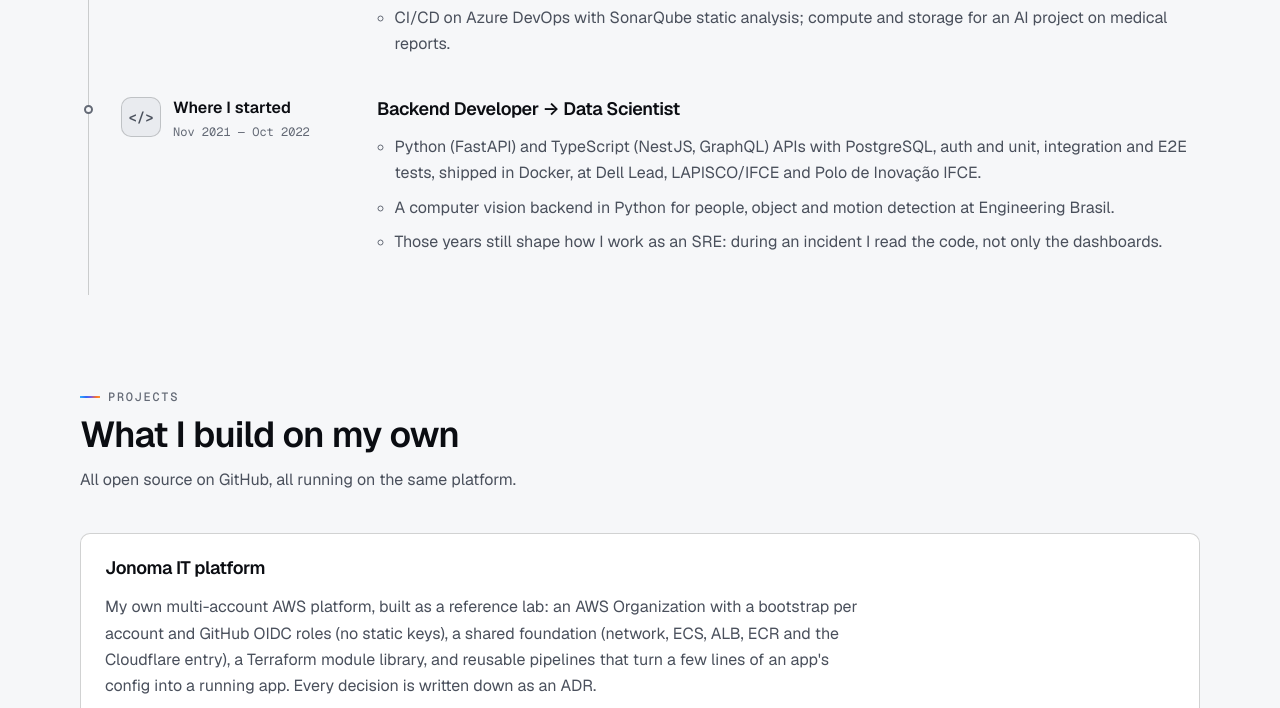
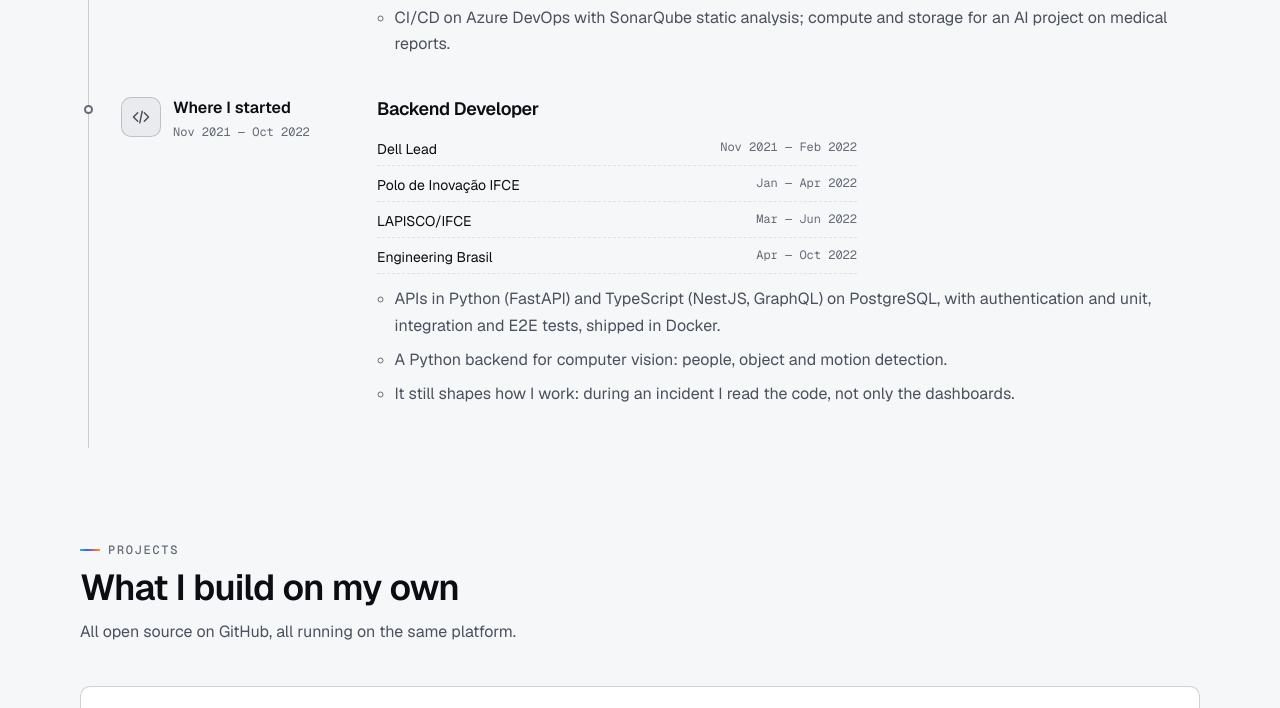
Before and after one commit to JonomaIT/web-joshuel, a plain HTML site: page site/index.html in a window 1280 px wide. Shown: the part 1893-2601 px from the top of the page. Drawn offline with Linux system fonts and the light colour scheme.

Commit message:
feat(ui): clearer "Where I started" entry (S2, criterion 5)
The early-career entry is now simply "Backend Developer" (the user's
call), with the four places listed one per line with their dates instead
of buried in a sentence, three shorter points, and a drawn code icon in
place of the "</>" text monogram.

Co-Authored-By: Claude Opus 5.5 <noreply@anthropic.com>

```diff
--- a/site/css/sections.css
+++ b/site/css/sections.css
@@ -270,6 +270,31 @@
 .job__side .org__mark,
 .job__side .org__logo {
   grid-row: span 2;
+}
+
+.org__mark--lg svg {
+  width: 1.25rem;
+  height: 1.25rem;
+}
+
+/* vários lugares curtos numa experiência só: nome à esquerda, datas à direita */
+.job__places {
+  display: grid;
+  gap: var(--space-1);
+  margin-top: var(--space-3);
+  padding: 0;
+  list-style: none;
+  max-width: 30rem;
+}
+
+.job__places li {
+  display: flex;
+  flex-wrap: wrap;
+  justify-content: space-between;
+  gap: 0 var(--space-4);
+  padding-block: var(--space-1);
+  border-bottom: 1px dashed var(--border);
+  font-size: var(--text-sm);
 }
 
 /* logo oficial da empresa (WebP local, sem metadados) */
--- a/site/index.html
+++ b/site/index.html
@@ -64,6 +64,7 @@
       <symbol id="i-download" viewBox="0 0 24 24"><g fill="none" stroke="currentColor" stroke-width="1.8" stroke-linecap="round" stroke-linejoin="round"><path d="M12 4v11m0 0-4-4m4 4 4-4M5 19h14"/></g></symbol>
       <symbol id="i-sun" viewBox="0 0 24 24"><g fill="none" stroke="currentColor" stroke-width="1.8" stroke-linecap="round"><circle cx="12" cy="12" r="4"/><path d="M12 2v2m0 16v2M4.9 4.9l1.4 1.4m11.4 11.4 1.4 1.4M2 12h2m16 0h2M4.9 19.1l1.4-1.4M17.7 6.3l1.4-1.4"/></g></symbol>
       <symbol id="i-moon" viewBox="0 0 24 24"><path fill="none" stroke="currentColor" stroke-width="1.8" stroke-linejoin="round" d="M20 14.5A8 8 0 0 1 9.5 4a8 8 0 1 0 10.5 10.5z"/></symbol>
+      <symbol id="i-code" viewBox="0 0 24 24"><g fill="none" stroke="currentColor" stroke-width="1.8" stroke-linecap="round" stroke-linejoin="round"><path d="m8 7-5 5 5 5M16 7l5 5-5 5M13.5 5l-3 14"/></g></symbol>
       <symbol id="i-external" viewBox="0 0 24 24"><g fill="none" stroke="currentColor" stroke-width="1.8" stroke-linecap="round" stroke-linejoin="round"><path d="M14 4h6v6M20 4l-9 9M19 14v5a1 1 0 0 1-1 1H5a1 1 0 0 1-1-1V6a1 1 0 0 1 1-1h5"/></g></symbol>
     </defs>
   </svg>
@@ -199,16 +200,22 @@
           </li>
           <li class="job reveal">
             <div class="job__side">
-              <span class="org__mark org__mark--lg" aria-hidden="true">&lt;/&gt;</span>
+              <span class="org__mark org__mark--lg" aria-hidden="true"><svg><use href="#i-code"/></svg></span>
               <p class="job__company-name">Where I started</p>
               <p class="job__when">Nov 2021 — Oct 2022</p>
             </div>
             <div class="job__body">
-              <h3 class="job__role">Backend Developer → Data Scientist</h3>
+              <h3 class="job__role">Backend Developer</h3>
+              <ul class="job__places" role="list">
+                <li><span>Dell Lead</span><span class="job__when">Nov 2021 — Feb 2022</span></li>
+                <li><span>Polo de Inovação IFCE</span><span class="job__when">Jan — Apr 2022</span></li>
+                <li><span>LAPISCO/IFCE</span><span class="job__when">Mar — Jun 2022</span></li>
+                <li><span>Engineering Brasil</span><span class="job__when">Apr — Oct 2022</span></li>
+              </ul>
               <ul class="job__points">
-                <li>Python (FastAPI) and TypeScript (NestJS, GraphQL) APIs with PostgreSQL, auth and unit, integration and E2E tests, shipped in Docker, at Dell Lead, LAPISCO/IFCE and Polo de Inovação IFCE.</li>
-                <li>A computer vision backend in Python for people, object and motion detection at Engineering Brasil.</li>
-                <li>Those years still shape how I work as an SRE: during an incident I read the code, not only the dashboards.</li>
+                <li>APIs in Python (FastAPI) and TypeScript (NestJS, GraphQL) on PostgreSQL, with authentication and unit, integration and E2E tests, shipped in Docker.</li>
+                <li>A Python backend for computer vision: people, object and motion detection.</li>
+                <li>It still shapes how I work: during an incident I read the code, not only the dashboards.</li>
               </ul>
             </div>
           </li>
```
